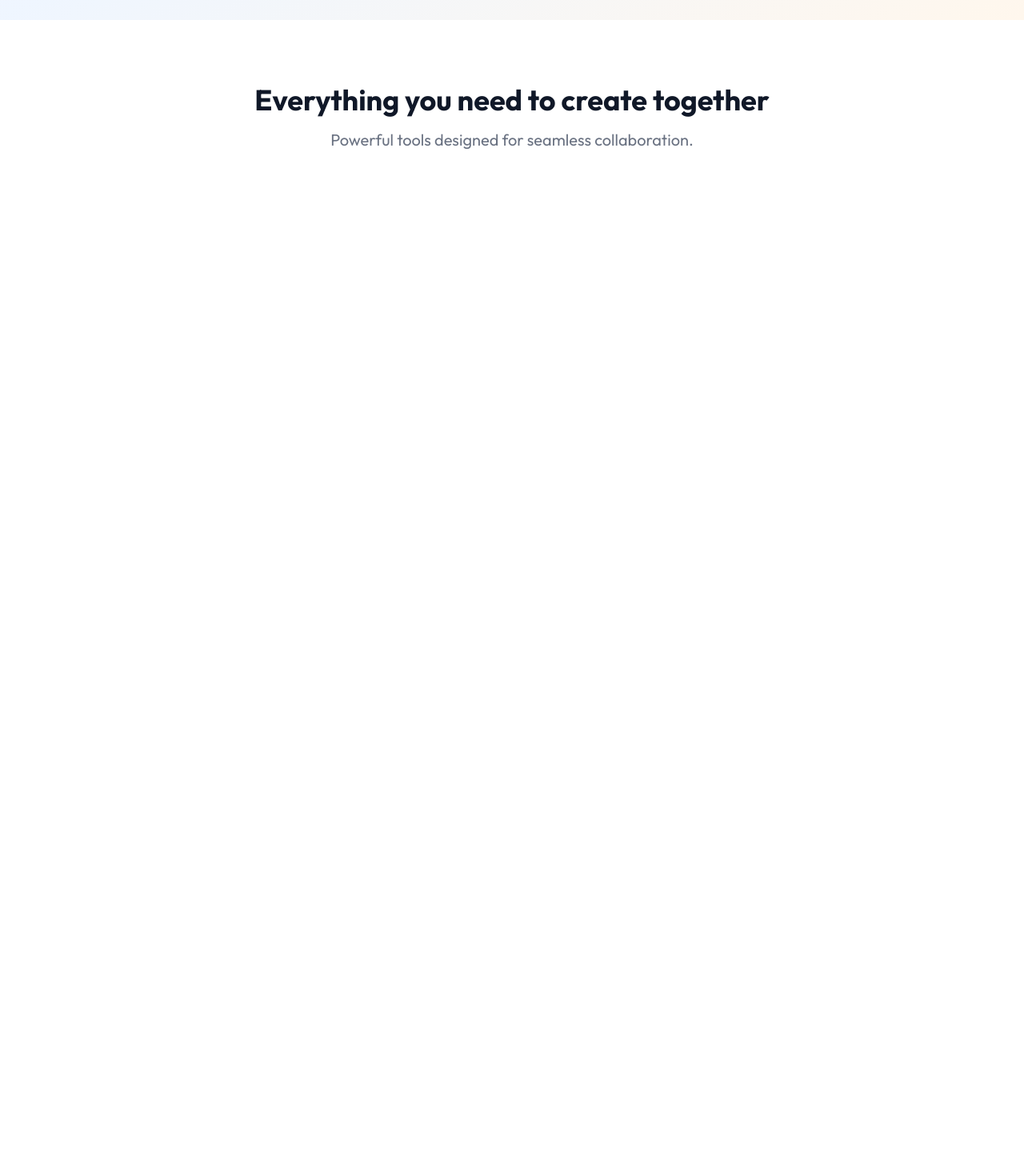
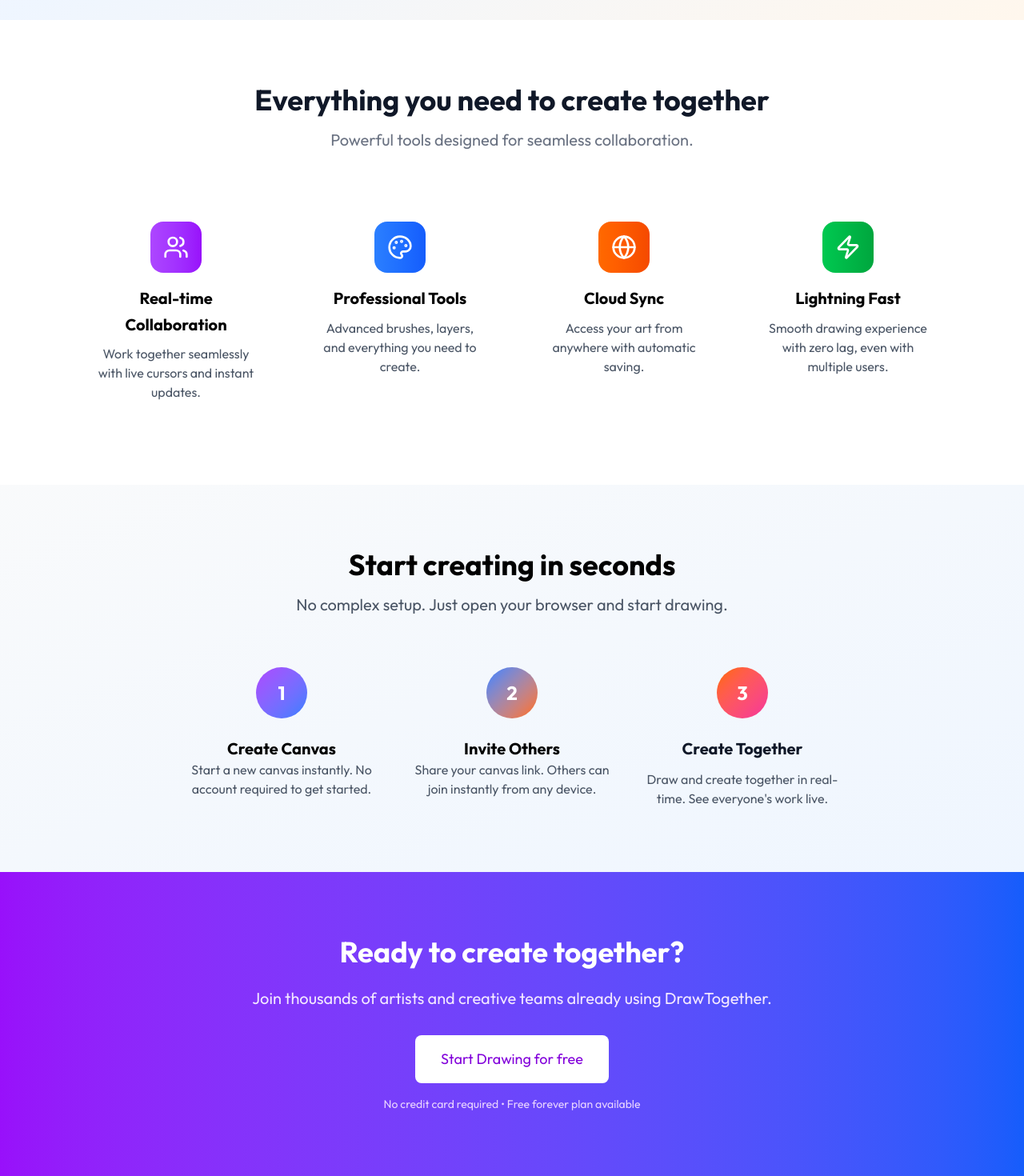
Before and after one commit to rehan6025/draw-app, a Next.js app in the folder apps/excalidraw-frontend/: page / in a window 1280 px wide. Shown: the part 666-2136 px from the top of the page at 80% size. Before the commit the page ends 999 px from the top, so only its background shows below. Built offline with nearby package versions, Linux system fonts and the light colour scheme.

Commit message:
changed footer

```diff
--- a/apps/excalidraw-frontend/app/page.tsx
+++ b/apps/excalidraw-frontend/app/page.tsx
@@ -1,5 +1,14 @@
 import { Button } from "@repo/ui/button";
-import { ArrowRight, CheckCircle, Play, Sparkles } from "lucide-react";
+import {
+  ArrowRight,
+  CheckCircle,
+  Globe,
+  Palette,
+  Play,
+  Sparkles,
+  Users,
+  Zap,
+} from "lucide-react";
 import Image from "next/image";
 
 export default function Home() {
@@ -66,6 +75,127 @@ export default function Home() {
               Powerful tools designed for seamless collaboration.
             </p>
           </div>
+
+          <div className="grid md:grid-cols-2 lg:grid-cols-4 gap-8">
+            <div className="text-center p-6">
+              <div className="w-16 h-16 justify-center bg-gradient-to-r from-purple-500 to-purple-600 flex items-center rounded-2xl mx-auto mb-4">
+                <Users className="w-8 h-8 text-white " />
+              </div>
+              <h2 className="font-bold text-shadow-gray-900 text-xl  leading-relaxed mb-2">
+                Real-time Collaboration
+              </h2>
+              <p className="text-gray-600">
+                Work together seamlessly with live cursors and instant updates.
+              </p>
+            </div>
+
+            <div className="text-center p-6">
+              <div className="w-16 h-16 justify-center bg-gradient-to-r from-blue-500 to-blue-600 flex items-center rounded-2xl mx-auto mb-4">
+                <Palette className="w-8 h-8 text-white " />
+              </div>
+              <h2 className="font-bold text-shadow-gray-900 text-xl  leading-relaxed mb-2">
+                Professional Tools
+              </h2>
+              <p className="text-gray-600">
+                Advanced brushes, layers, and everything you need to create.
+              </p>
+            </div>
+
+            <div className="text-center p-6">
+              <div className="w-16 h-16 justify-center bg-gradient-to-r from-orange-500 to-orange-600 flex items-center rounded-2xl mx-auto mb-4">
+                <Globe className="w-8 h-8 text-white " />
+              </div>
+              <h2 className="font-bold text-shadow-gray-900 text-xl  leading-relaxed mb-2">
+                Cloud Sync
+              </h2>
+              <p className="text-gray-600">
+                Access your art from anywhere with automatic saving.
+              </p>
+            </div>
+
+            <div className="text-center p-6">
+              <div className="w-16 h-16 justify-center bg-gradient-to-r from-green-500 to-green-600 flex items-center rounded-2xl mx-auto mb-4">
+                <Zap className="w-8 h-8 text-white " />
+              </div>
+              <h2 className="font-bold text-shadow-gray-900 text-xl  leading-relaxed mb-2">
+                Lightning Fast
+              </h2>
+              <p className="text-gray-600">
+                Smooth drawing experience with zero lag, even with multiple
+                users.
+              </p>
+            </div>
+          </div>
+        </div>
+      </section>
+
+      <section
+        id="how-it-works"
+        className="py-20 bg-gradient-to-br from-gray-50 to-blue-50"
+      >
+        <div className="max-w-4xl mx-auto px-4 sm:px-6 lg:px-8">
+          <div className="text-center mb-16">
+            <h1 className="text-4xl font-bold mb-4 text-shadow-gray-900">
+              Start creating in seconds
+            </h1>
+            <p className="text-xl text-gray-600">
+              No complex setup. Just open your browser and start drawing.
+            </p>
+          </div>
+
+          <div className="grid md:grid-cols-3 gap-8">
+            <div className="text-center ">
+              <div className=" bg-gradient-to-br from-purple-500 to-blue-500 w-16 h-16 flex items-center justify-center rounded-full mx-auto mb-6 ">
+                <span className="text-2xl font-bold text-white">1</span>
+              </div>
+              <h2 className="font-bold text-xl">Create Canvas</h2>
+              <p className="text-gray-600">
+                Start a new canvas instantly. No account required to get
+                started.
+              </p>
+            </div>
+
+            <div className="text-center ">
+              <div className=" bg-gradient-to-br from-blue-500 to-orange-500 w-16 h-16 flex items-center justify-center rounded-full mx-auto mb-6 ">
+                <span className="text-2xl font-bold text-white">2</span>
+              </div>
+              <h2 className="font-bold text-xl">Invite Others</h2>
+              <p className="text-gray-600">
+                Share your canvas link. Others can join instantly from any
+                device.
+              </p>
+            </div>
+
+            <div className="text-center">
+              <div className="w-16 h-16 bg-gradient-to-br from-orange-500 to-pink-500 rounded-full flex items-center justify-center mx-auto mb-6">
+                <span className="text-2xl font-bold text-white">3</span>
+              </div>
+              <h3 className="text-xl font-bold text-gray-900 mb-3">
+                Create Together
+              </h3>
+              <p className="text-gray-600">
+                Draw and create together in real-time. See everyone's work live.
+              </p>
+            </div>
+          </div>
+        </div>
+      </section>
+
+      <section className="py-20 bg-gradient-to-r from-purple-600 to-blue-600">
+        <div className="max-w-4xl mx-auto text-center px-4 sm:px-6 lg:px-8">
+          <h2 className="font-bold text-white text-4xl mb-6">
+            Ready to create together?
+          </h2>
+          <p className="text-purple-100 text-xl mb-8">
+            Join thousands of artists and creative teams already using
+            DrawTogether.
+          </p>
+          <Button variant="secondary" size="lg">
+            Start Drawing for free
+          </Button>
+          <p className="text-purple-200 text-sm pt-4">
+            No credit card required • Free forever plan available
+          </p>
         </div>
       </section>
     </div>
--- /dev/null
+++ b/apps/excalidraw-frontend/components/Footer.tsx
@@ -0,0 +1,9 @@
+export function Footer() {
+  return (
+    <footer className="text-white py-12 bg-gray-900">
+      <div className="max-w-6xl mx-auto px-4 sm:px-6 lg:px-8">
+        <div className="flex flex-col md:flex-row items-center justify-between "></div>
+      </div>
+    </footer>
+  );
+}
--- a/packages/ui/src/button.tsx
+++ b/packages/ui/src/button.tsx
@@ -20,7 +20,7 @@ const variantClasses = {
   primary:
     " bg-gradient-to-r from-purple-500 to-blue-500 text-white rounded-lg hover:shadow-lg transform hover:-translate-y-0.5 transition-all duration-200",
   secondary:
-    " bg-white text-purple-600  rounded-lg font-semibold hover:shadow-xl transform hover:-translate-y-1 transition-all duration-300",
+    " bg-white text-purple-700  rounded-lg font-semibold hover:shadow-xl transform hover:-translate-y-1 transition-all duration-300",
   outline:
     "border-2 border-gray-300 text-gray-700 rounded-lg font-semibold hover:text-purple-600 transform transition-all duration-300 flex items-center justify-center space-x-2",
 };
```
